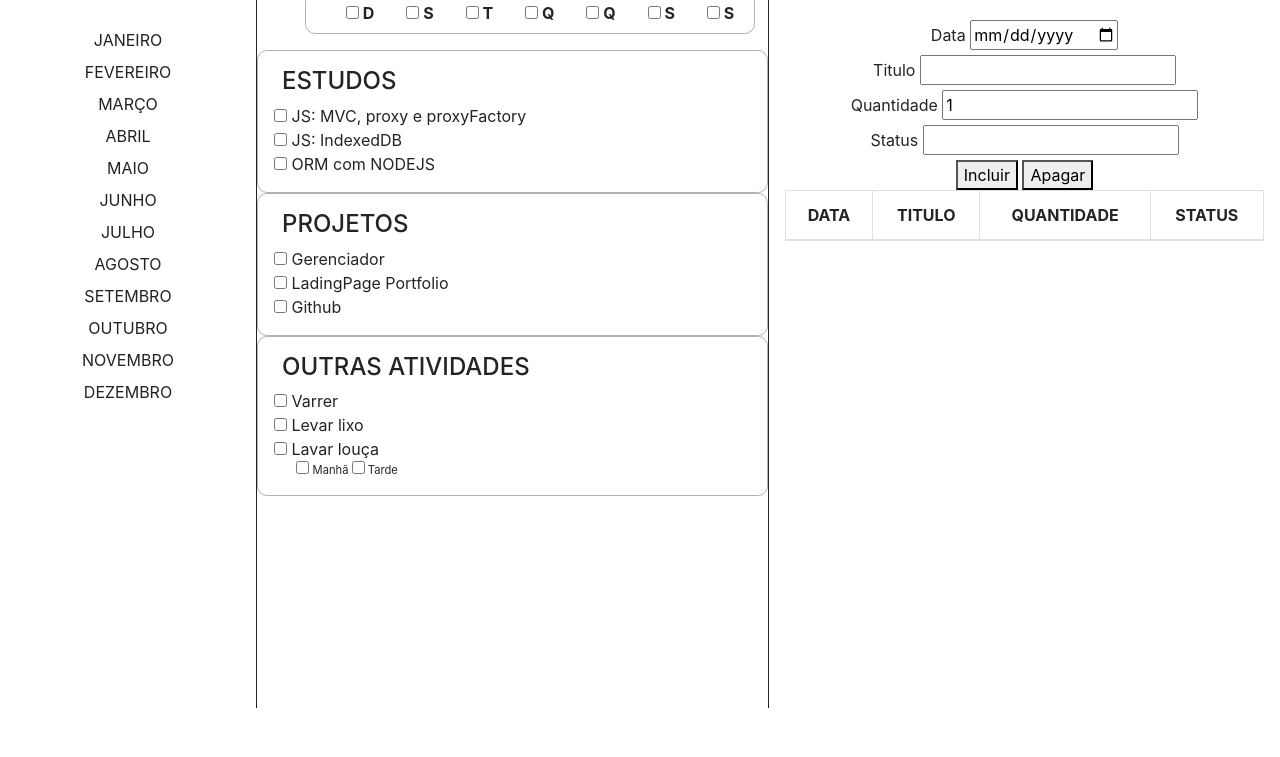
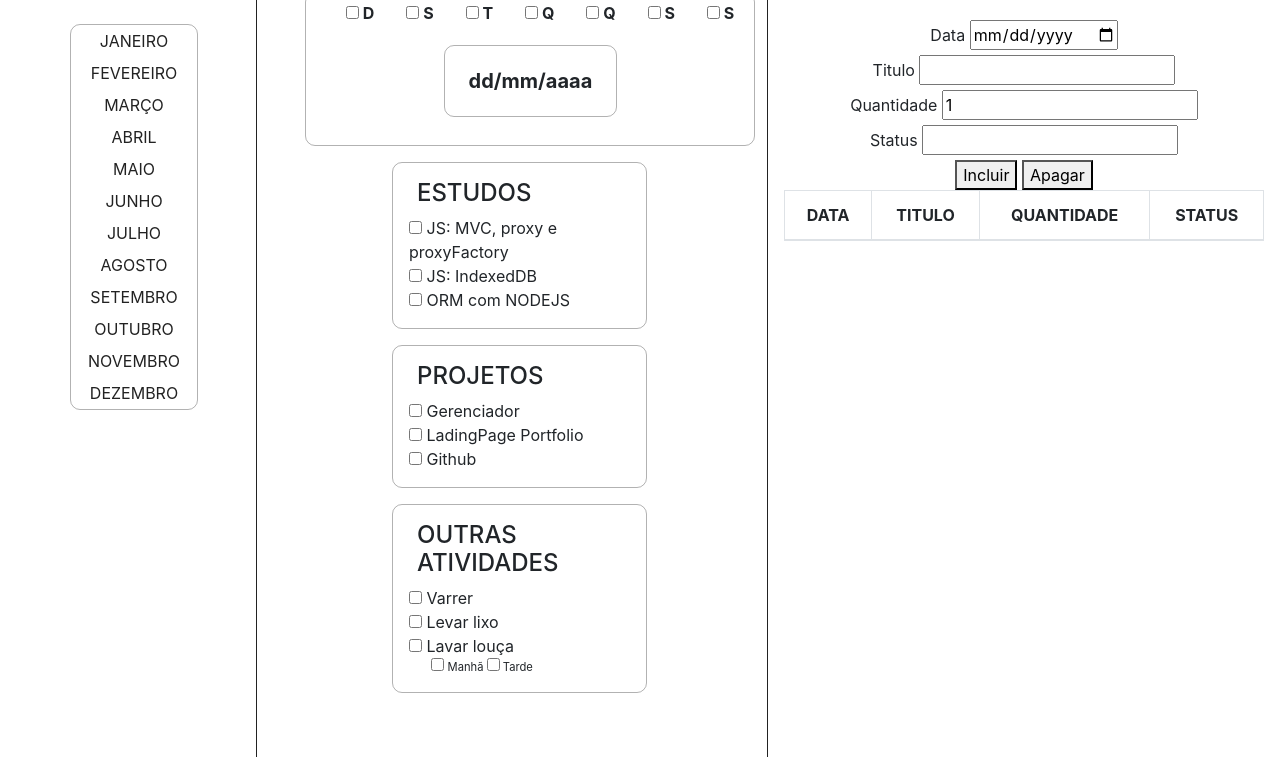
Before and after one commit to Diego-DFG/LifeManager, a plain HTML site: page index.html in a window 1280 px wide. Shown: the part 132-889 px from the top of the page. Before the commit the page ends 840 px from the top, so only its background shows below. Drawn offline with nearby package versions, Linux system fonts and the light colour scheme.

Commit message:
Melhorias no posicionamento dos elementos do secao periodos e tabela periodos

```diff
--- a/css/estilos.css
+++ b/css/estilos.css
@@ -21,6 +21,14 @@
 
 .periodo {
     width: 20%;
+}
+
+.periodo_meses {
+    border: 1px solid rgba(0,0,0,0.3);
+    border-radius: 10px;
+    position: relative;
+    left: 70px;
+    width: 50%;
 }
 
 .periodo a {
@@ -67,18 +75,34 @@
     display: flex;
 }
 
+.cardData {
+    border: 1px solid rgba(0,0,0,0.3);
+    border-radius: 10px;
+    position: relative;
+    left: 130px;
+    width: 40%;
+    text-align: center;
+    font-size: 20px;
+    padding: 1em 0;
+    margin: 1em 0;;
+}
+
 .card_estudos {
     border: 1px solid rgba(0,0,0,0.3);
+    margin-bottom: 1em;
+    position: relative;
+    left: 135px;
+    width: 50%;;
     border-radius: 10px;
     text-align: center;
     padding: 1em 0;
 }
 
+
 .card_estudos h4, .cardNotas {
     text-align: left;
-    margin-left: 1em;;
+    margin-left: 1em;
 }
-
 .subCard {
     padding-left: 2em;
     font-size: 0.7em;;
@@ -93,11 +117,11 @@
 .tabela_periodos {
     width: 40%;
     border-left: 1px solid #222;
+    border-right: 1px solid #222;
 }
 
 .tarefas {
     width: 40%;
-    border-left: 1px solid #222;
     text-align: center;
     height: 100vh;
     margin: 0 auto;
--- a/index.html
+++ b/index.html
@@ -22,6 +22,7 @@
             <div class="conteudo">
                 <div class="periodo">
                     <h1>Período</h1>
+                    <div class="periodo_meses">
                         <a href="">JANEIRO</a>
                         <a href="">FEVEREIRO</a>
                         <a href="">MARÇO</a>
@@ -34,6 +35,7 @@
                         <a href="">OUTUBRO</a>
                         <a href="">NOVEMBRO</a>
                     <a href="">DEZEMBRO</a>
+                    </div>
                 </div>
                 <div class="tabela_periodos">
                     <div class="card_agua">
@@ -79,18 +81,21 @@
                                     <span>S</span>
                                 </div>
                             </div>
+                            <div class="cardData">
+                                <span>dd/mm/aaaa</span>
+                            </div>
                         </div>
                         <div class="card_estudos">
                             <h4>ESTUDOS</h4>
-                            <div class="cardNotas">
+                            <div class="card_01 cardNotas">
                                 <input type="checkbox" />
                                 <span>JS: MVC, proxy e proxyFactory</span>
                             </div>
-                            <div class="cardNotas">
+                            <div class="card_02 cardNotas">
                                 <input type="checkbox" />
                                 <span>JS: IndexedDB</span>
                             </div>
-                            <div class="cardNotas">
+                            <div class="card_03 cardNotas">
                                 <input type="checkbox" />
                                 <span>ORM com NODEJS</span>
                             </div>
```
Lines whose indentation alone changed are shown as unchanged.
